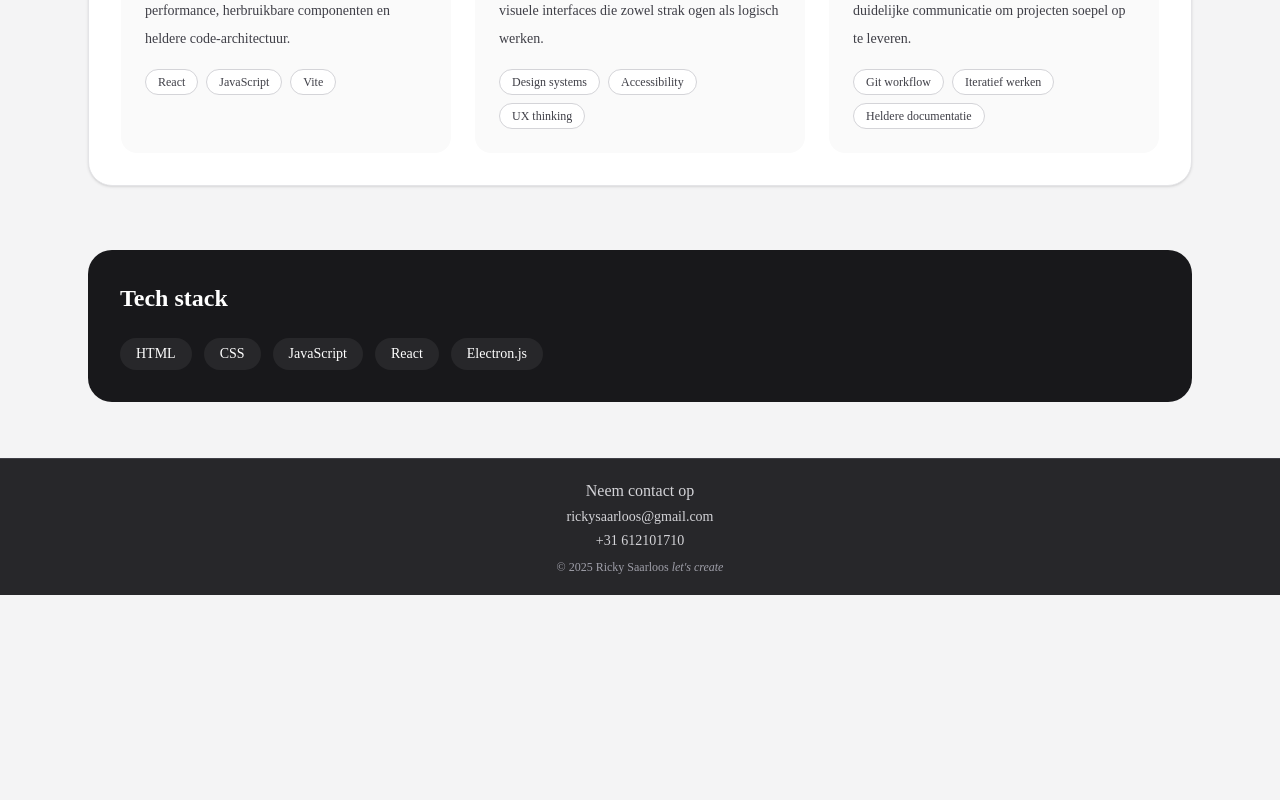
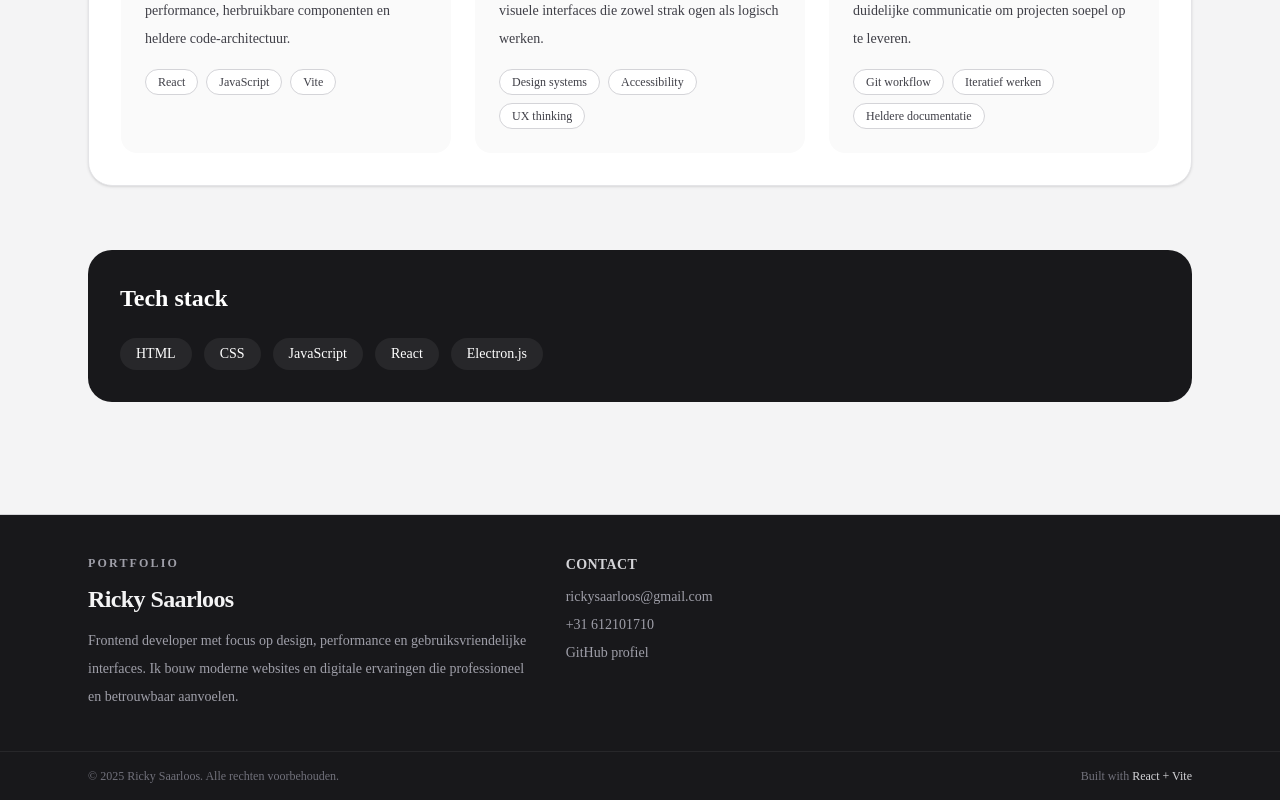
Before and after one commit to rickysaarloos/portfolio-website, a React (Vite) app: page /portfolio-website/about in a window 1280 px wide. Shown: the part 959-1759 px from the top of the page. Before the commit the page ends 1554 px from the top, so only its background shows below. Built offline with nearby package versions, Linux system fonts and the light colour scheme.

Commit message:
coole footer

```diff
--- a/src/Components/Footer.jsx
+++ b/src/Components/Footer.jsx
@@ -1,15 +1,76 @@
+import { Link } from 'react-router-dom'
+
 const Footer = () => {
+  const year = new Date().getFullYear()
+
   return (
-    <footer className="border-t border-zinc-700 bg-zinc-800 py-5 text-center text-sm text-zinc-300">
-      <div className="mx-auto flex max-w-3xl flex-col gap-1 px-4">
-        <p className="text-base font-medium">Neem contact op</p>
-        <a href="mailto:rickysaarloos@gmail.com" className="transition hover:text-white">
-          rickysaarloos@gmail.com
-        </a>
-        <p>+31 612101710</p>
-        <p className="pt-1 text-xs text-zinc-400">
-          © 2025 Ricky Saarloos <span className="italic">let&apos;s create</span>
-        </p>
+    <footer className="mt-14 border-t border-zinc-300 bg-zinc-900 text-zinc-200">
+      <div className="mx-auto grid w-full max-w-6xl gap-8 px-6 py-10 text-left md:grid-cols-[1.2fr_0.8fr_0.8fr]">
+
+        {/* Brand */}
+        <section>
+          <p className="text-xs font-semibold uppercase tracking-[0.18em] text-zinc-400">
+            Portfolio
+          </p>
+          <h2 className="mt-3 text-2xl font-semibold tracking-tight text-zinc-100">
+            Ricky Saarloos
+          </h2>
+          <p className="mt-3 max-w-md text-sm leading-7 text-zinc-400">
+            Frontend developer met focus op design, performance en
+            gebruiksvriendelijke interfaces. Ik bouw moderne websites en
+            digitale ervaringen die professioneel en betrouwbaar aanvoelen.
+          </p>
+        </section>
+
+
+
+        {/* Contact */}
+        <section>
+          <h3 className="text-sm font-semibold uppercase tracking-wide text-zinc-300">
+            Contact
+          </h3>
+          <ul className="mt-3 space-y-2 text-sm text-zinc-400">
+            <li>
+              <a
+                href="mailto:rickysaarloos@gmail.com"
+                className="transition hover:text-zinc-100"
+              >
+                rickysaarloos@gmail.com
+              </a>
+            </li>
+            <li>
+              <a
+                href="tel:+31612101710"
+                className="transition hover:text-zinc-100"
+              >
+                +31 612101710
+              </a>
+            </li>
+            <li>
+              <a
+                href="https://github.com/rickysaarloos"
+                target="_blank"
+                rel="noopener noreferrer"
+                className="transition hover:text-zinc-100"
+              >
+                GitHub profiel
+              </a>
+            </li>
+          </ul>
+        </section>
+      </div>
+
+      {/* Bottom bar */}
+      <div className="border-t border-zinc-800">
+        <div className="mx-auto flex w-full max-w-6xl flex-col gap-2 px-6 py-4 text-xs text-zinc-500 md:flex-row md:items-center md:justify-between">
+          <p>© {year} Ricky Saarloos. Alle rechten voorbehouden.</p>
+          <p>
+            Built with{' '}
+            <span className="font-medium text-zinc-300">
+              React + Vite
+            </span>
+          </p>
+        </div>
       </div>
     </footer>
   )
```
